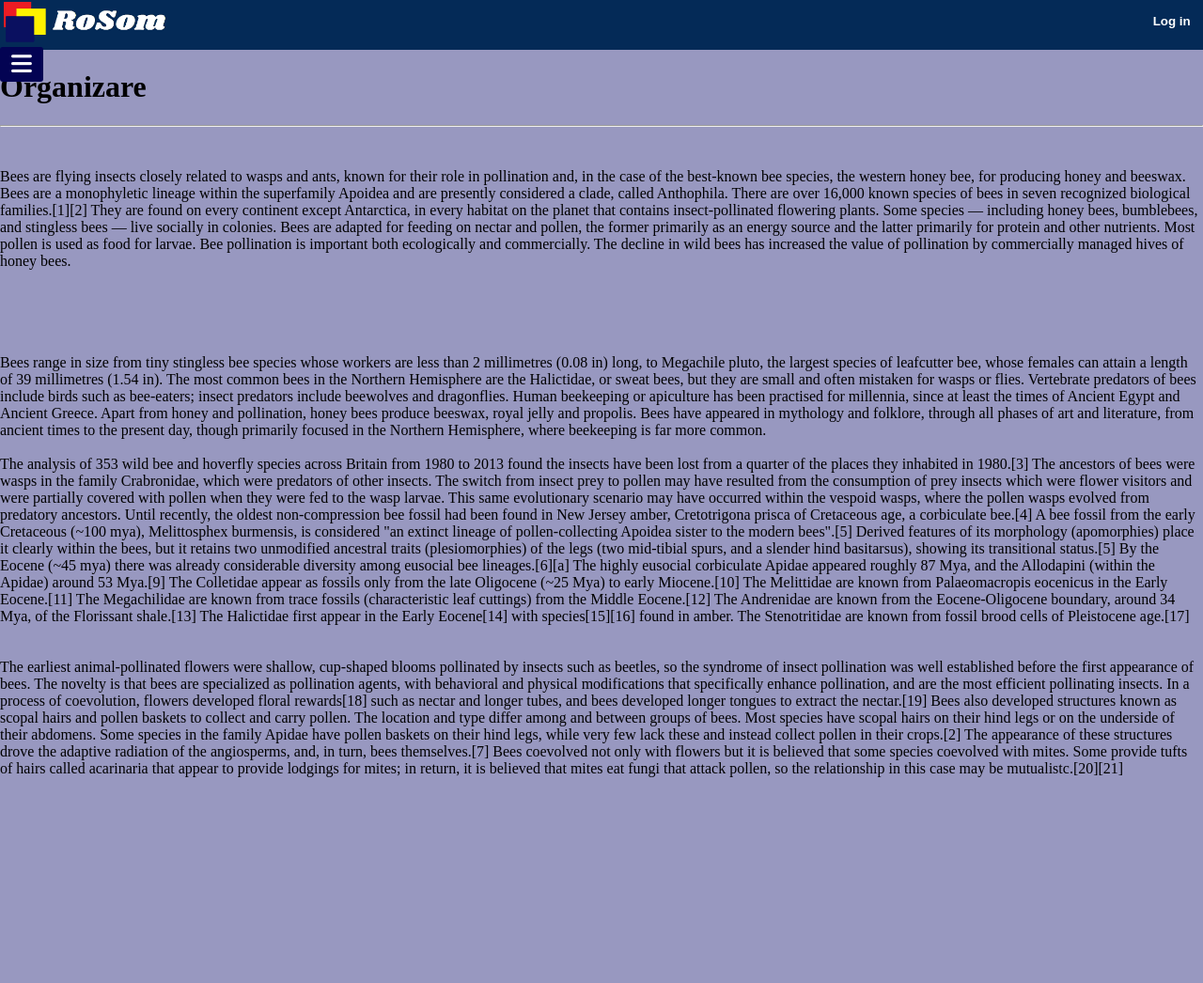
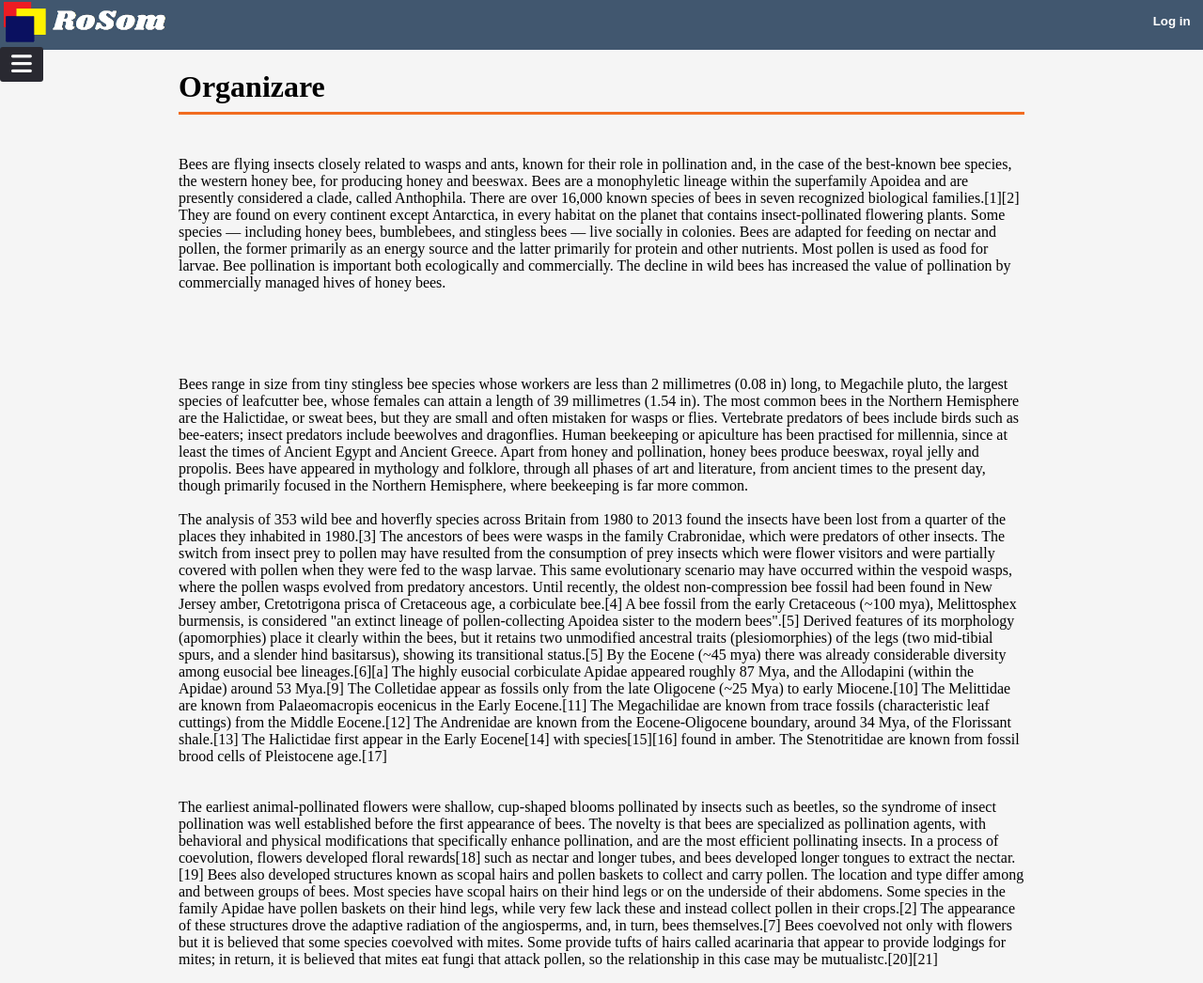
Before and after one commit to TrueSide1005/Proiect_TW_Bibire_Ifrose_A3, a PHP site: page / in a window 1280 px wide. Shown: the whole page at 94% size. Before the commit the page ends 827 px from the top, so only its background shows below. Run offline with PHP 8.4, Linux system fonts and the light colour scheme; some libraries are stand-ins or nearby versions.

Commit message:
update main.css

```diff
--- a/main.css
+++ b/main.css
@@ -1,13 +1,31 @@
 body {
-    background-color: rgb(152, 152, 192);
+    background-color: 	#F5F5F5	;
     margin: 0;
   }
 
-/*{
-    margin: 0;
-    padding: 0;
-}*/
+::-webkit-scrollbar {
+  width: 15px;
+}
 
+::-webkit-scrollbar-track {
+  box-shadow: inset 0 0 5px grey;
+  border-radius: 10px;
+  background: whitesmoke;
+}
+
+::-webkit-scrollbar-thumb {
+  background: #133050;
+  border-radius: 10px;
+}
+
+::-webkit-scrollbar-thumb:hover {
+  background: #101f30;
+}
+
+.styleParagraph{
+    font-size: 20px;
+    font-weight: bold;
+}
 .log{
     border-color: transparent;
     background-color: transparent;
@@ -19,13 +37,26 @@ body {
 
 }
 
+h1 { margin-bottom: 0; }
+
+hr {
+    width: 100%;
+    height: 3px;
+    margin-left: auto;
+    margin-right: auto;
+    background-color:#F16C20;
+    border: 0 none;
+    margin-top: 8px;
+
+}
+
 .log:hover {
     background-color: rgb(36, 19, 196);
     box-shadow: 0 12px 16px 0 rgba(0,0,0,0.24), 0 17px 50px 0 rgba(0,0,0,0.19);
   }
 
 .bar{
-    background-color: rgb(4, 42, 87);
+    background-color: #41576F;
     position: sticky;
     top: 0;
     border-width: 0 0 1px;
@@ -43,9 +74,15 @@ body {
     left: -250px;
     width: 250px;
     height: 100%;
-    background-color:#061a4b;
+    background-color:#41576F;
     transition: all .5s ease;
     white-space: nowrap;
+}
+
+.container {
+	max-width: 900px;
+	margin: 0 auto;
+	padding: 0 15px;
 }
 
 .menubar ul {
@@ -57,13 +94,14 @@ body {
         text-decoration: none;
         height: 100%;
         width: 100%;
+        font-weight: bold;
         line-height: 50px;
         color: white;
-    font-size: 15px;
+        font-size: 20px;
         padding-left: 20px;
         box-sizing: border-box;
-    border-top: 1px solid rgb(38, 43, 121);
-    border-bottom: 1px solid rgb(24, 35, 185);
+        border-top: 1px solid #133050;
+        border-bottom: 1px solid #133050;
         transition: .3s;
 }
 
@@ -115,7 +153,7 @@ label #open,
 label #cancel{
     position: absolute;
     cursor: pointer;
-    background-color: rgb(3, 3, 83);
+    background-color: rgb(41, 41, 49);
     border-radius: 3px;
 
 }
@@ -133,6 +171,7 @@ label #cancel{
     float: left;
     z-index: 1000;
     left: -250px;
+    font-size: 25px;
     top: 50px;
     padding: 6px 12px;
     color: white;
```
Lines whose indentation alone changed are shown as unchanged.
